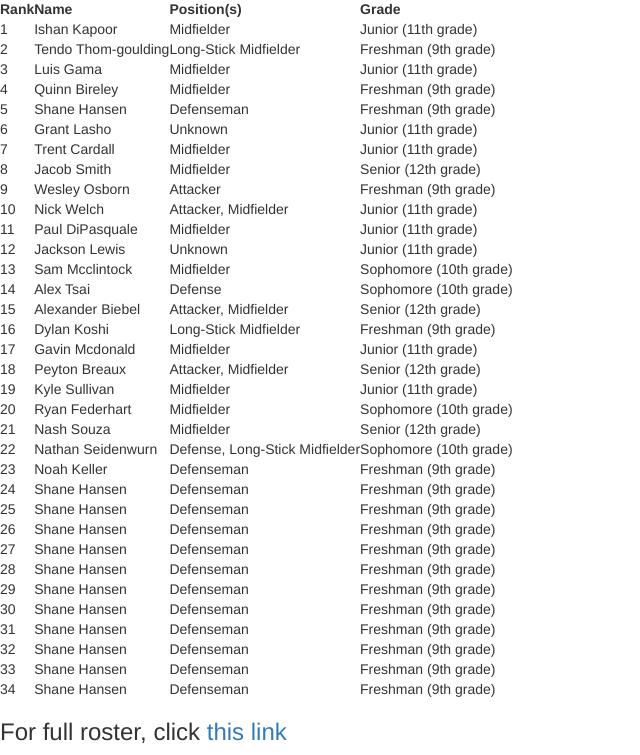
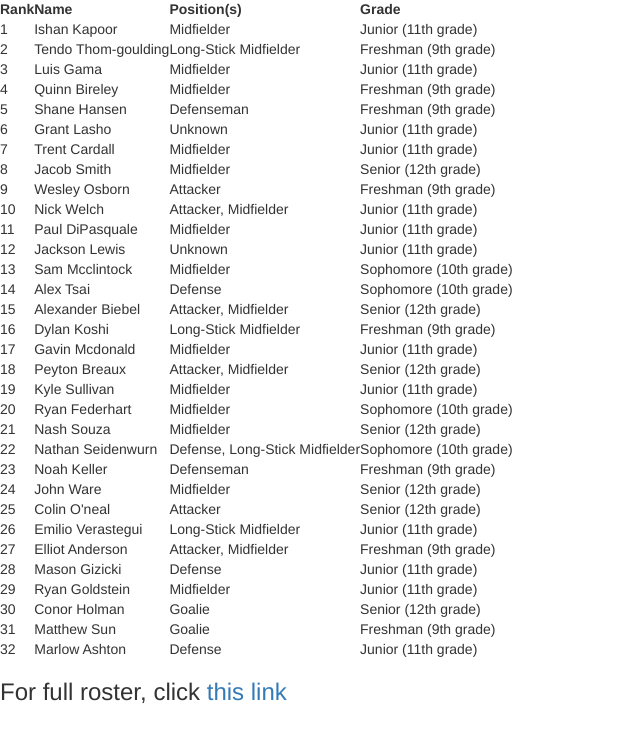
Before and after one commit to nighthawkcoders/lax, a Flask app: page /crud/roster/ in a window 1280 px wide. Shown: the part 288-1043 px from the top of the page, without its empty margins (0-640 px from the left). After the commit the page ends 992 px from the top, so only its background shows below. Run offline with Flask 2, Linux system fonts and the light colour scheme; some libraries are stand-ins or nearby versions.

Commit message:
Updated new roster

```diff
--- a/templates/roster.html
+++ b/templates/roster.html
@@ -158,69 +158,57 @@
     </tr>
     <tr>
         <td>24</td>
-        <td>Shane Hansen</td>
-        <td>Defenseman</td>
-        <td>Freshman (9th grade)</td>
+        <td>John Ware</td>
+        <td>Midfielder</td>
+        <td>Senior (12th grade)</td>
     </tr>
     <tr>
         <td>25</td>
-        <td>Shane Hansen</td>
-        <td>Defenseman</td>
-        <td>Freshman (9th grade)</td>
+        <td>Colin O'neal</td>
+        <td>Attacker</td>
+        <td>Senior (12th grade)</td>
     </tr>
     <tr>
         <td>26</td>
-        <td>Shane Hansen</td>
-        <td>Defenseman</td>
-        <td>Freshman (9th grade)</td>
+        <td>Emilio Verastegui</td>
+        <td>Long-Stick Midfielder</td>
+        <td>Junior (11th grade)</td>
     </tr>
     <tr>
         <td>27</td>
-        <td>Shane Hansen</td>
-        <td>Defenseman</td>
+        <td>Elliot Anderson</td>
+        <td>Attacker, Midfielder</td>
         <td>Freshman (9th grade)</td>
     </tr>
     <tr>
         <td>28</td>
-        <td>Shane Hansen</td>
-        <td>Defenseman</td>
-        <td>Freshman (9th grade)</td>
+        <td>Mason Gizicki</td>
+        <td>Defense</td>
+        <td>Junior (11th grade)</td>
     </tr>
     <tr>
         <td>29</td>
-        <td>Shane Hansen</td>
-        <td>Defenseman</td>
-        <td>Freshman (9th grade)</td>
+        <td>Ryan Goldstein</td>
+        <td>Midfielder</td>
+        <td>Junior (11th grade)</td>
     </tr>
     <tr>
         <td>30</td>
-        <td>Shane Hansen</td>
-        <td>Defenseman</td>
-        <td>Freshman (9th grade)</td>
+        <td>Conor Holman</td>
+        <td>Goalie</td>
+        <td>Senior (12th grade)</td>
     </tr>
     <tr>
         <td>31</td>
-        <td>Shane Hansen</td>
-        <td>Defenseman</td>
+        <td>Matthew Sun</td>
+        <td>Goalie</td>
         <td>Freshman (9th grade)</td>
     </tr>
     <tr>
         <td>32</td>
-        <td>Shane Hansen</td>
-        <td>Defenseman</td>
-        <td>Freshman (9th grade)</td>
-    </tr>
-    <tr>
-        <td>33</td>
-        <td>Shane Hansen</td>
-        <td>Defenseman</td>
-        <td>Freshman (9th grade)</td>
-    </tr>
-    <tr>
-        <td>34</td>
-        <td>Shane Hansen</td>
-        <td>Defenseman</td>
-        <td>Freshman (9th grade)</td>
+        <td>Marlow Ashton</td>
+        <td>Defense</td>
+        <td>Junior (11th grade)</td>
     </tr>
 </table>
 <h3>For full roster, click <a href="https://www.maxpreps.com/ca/san-diego/del-norte-nighthawks/lacrosse/roster/">this link</a></h3>
```
